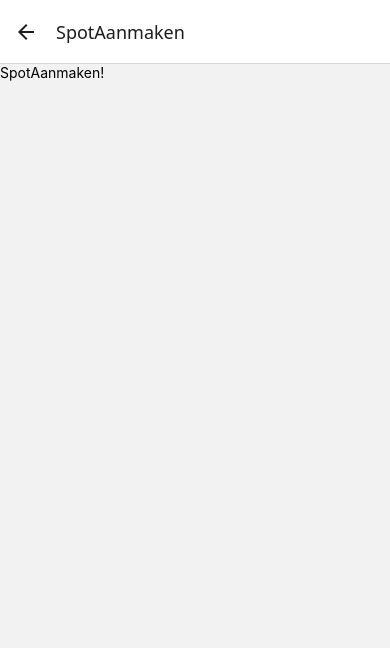
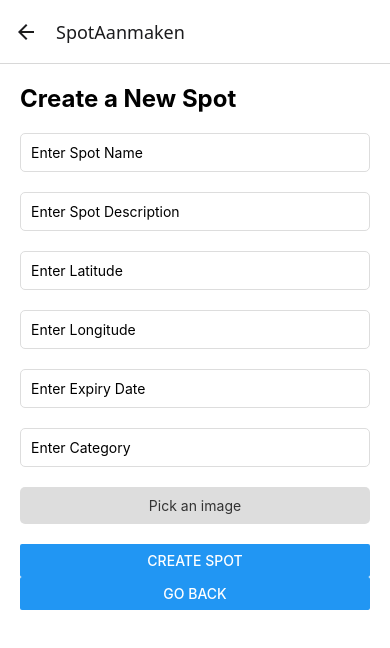
Before and after one commit to Adnanebds/stadsjutters-reactnative, a React Native app: screen /SpotAanmaken in a window 390 px wide. Shown: the top 648 px of the page. Built offline with nearby package versions, Linux system fonts and the light colour scheme.

Commit message:
spotaanmaken en image upload sessions

```diff
--- a/Components/Login.tsx
+++ b/Components/Login.tsx
@@ -1,16 +1,15 @@
-import React, { useState } from 'react';
+import React, { useState, useEffect } from 'react';
 import { View, Text, TextInput, TouchableOpacity, StyleSheet, ScrollView, Alert } from 'react-native';
 import axios from 'axios';
 import { useNavigation } from '@react-navigation/native';
 import { NativeStackNavigationProp } from '@react-navigation/native-stack';
-
+import AsyncStorage from '@react-native-async-storage/async-storage';
 
 type RootStackParamList = {
     LoginPage: undefined;
     RegistrationPage: undefined;
-    Welcome : undefined
+    Welcome: undefined;
 };
-
 
 type LoginScreenNavigationProp = NativeStackNavigationProp<RootStackParamList, 'LoginPage'>;
 
@@ -20,6 +19,28 @@ const LoginPage = () => {
 
     const navigation = useNavigation<LoginScreenNavigationProp>();
 
+    // Check if user is already logged in
+    useEffect(() => {
+        const checkLoginStatus = async () => {
+            const userSession = await AsyncStorage.getItem('userSession');
+            if (userSession) {
+                navigation.navigate('Welcome'); // Navigate to welcome page if logged in
+            }
+        };
+        checkLoginStatus();
+    }, []);
+
+
+    useEffect(() => {
+      const checkLoginStatus = async () => {
+          const userSession = await AsyncStorage.getItem('userSession');
+          if (userSession) {
+              navigation.navigate('Welcome'); // Redirect to welcome page if already logged in
+          }
+      };
+      checkLoginStatus();
+  }, []);
+
     const onLoginButtonClicked = async () => {
         if (!email.trim() || !password) {
             Alert.alert('Error', 'Please enter both email and password');
@@ -27,7 +48,7 @@ const LoginPage = () => {
         }
 
         try {
-      const response = await axios.post('https://8ca0-86-93-44-129.ngrok-free.app/api/login', {
+            const response = await axios.post('https://1a24-86-93-44-129.ngrok-free.app/api/login', {
                 Email: email,
                 Password: password
             });
@@ -36,7 +57,8 @@ const LoginPage = () => {
 
             if (response.status === 200) {
                 Alert.alert('Success', 'Login successful!');
-        onWelcomeTapped()
+                await AsyncStorage.setItem('userSession', JSON.stringify(response.data)); // Store session data
+                navigation.navigate('Welcome'); // Navigate to welcome page
             } else {
                 Alert.alert('Error', 'Invalid email or password');
             }
@@ -54,10 +76,6 @@ const LoginPage = () => {
         navigation.navigate('RegistrationPage');
     };
 
-
-  const onWelcomeTapped = () => {
-    navigation.navigate('Welcome');
-  };
     return (
         <ScrollView contentContainerStyle={styles.container}>
             <View style={styles.content}>
@@ -93,28 +111,10 @@ const LoginPage = () => {
                         <Text style={styles.blueText}>Registreer nu</Text>
                     </TouchableOpacity>
                 </View>
-
-        <View style={styles.registerContainer}>
-          <TouchableOpacity onPress={onWelcomeTapped}>
-            <Text style={styles.blueText}>Welkom Pagina</Text>
-          </TouchableOpacity>
-        </View>
-
-        <View style={styles.dividerContainer}>
-          <View style={styles.divider} />
-          <Text style={styles.dividerText}> Or continue with </Text>
-          <View style={styles.divider} />
-        </View>
-
-        <TouchableOpacity style={styles.googleButton} onPress={() => {}}>
-          <Text style={styles.googleButtonText}>G</Text>
-        </TouchableOpacity>
             </View>
         </ScrollView>
     );
 };
-
-
 
   const styles = StyleSheet.create({
     container: {
--- a/Components/Register.tsx
+++ b/Components/Register.tsx
@@ -16,7 +16,7 @@ const RegistrationPage: React.FC = () => {
     }
 
     try {
-      const response = await axios.post('http://localhost:4000/api/users', {
+      const response = await axios.post('https://1a24-86-93-44-129.ngrok-free.app/api/users', {
         Name: name,
         Email: email,
         Password: password,
--- a/Components/SpotAanmaken.tsx
+++ b/Components/SpotAanmaken.tsx
@@ -1,9 +1,224 @@
-import { Text } from "react-native"
+import React, { useState } from 'react';
+import { View, Text, TextInput, Button, StyleSheet, Image, TouchableOpacity, Alert } from 'react-native';
+import * as ImagePicker from 'expo-image-picker';
+import AsyncStorage from '@react-native-async-storage/async-storage';
 
-const SpotAanmaken = () => {
-    return(
-        <Text>SpotAanmaken!</Text>
-    )
-}
+const SpotAanmaken = ({ navigation }: any) => {
+  const [spotName, setSpotName] = useState('');
+  const [spotImage, setSpotImage] = useState<string | null>(null);
+  const [spotDescription, setSpotDescription] = useState('');
+  const [latitude, setLatitude] = useState('');
+  const [longitude, setLongitude] = useState('');
+  const [status, setStatus] = useState('available');
+  const [expiryDate, setExpiryDate] = useState('');
+  const [category, setCategory] = useState('');
 
-export default SpotAanmaken
+  const getUserSession = async () => {
+    try {
+      const sessionData = await AsyncStorage.getItem('userSession');
+      return sessionData ? JSON.parse(sessionData) : null;
+    } catch (error) {
+      console.error('Error getting user session:', error);
+      return null;
+    }
+  };
+
+
+  const openGallery = async (): Promise<void> => {
+    const permissionResult = await ImagePicker.requestMediaLibraryPermissionsAsync();
+
+    if (permissionResult.granted === false) {
+      Alert.alert("Permission Required", "You need to allow access to your photos to use this feature.");
+      return;
+    }
+
+    const result = await ImagePicker.launchImageLibraryAsync({
+      mediaTypes: ImagePicker.MediaTypeOptions.Images,
+      allowsEditing: true,
+      aspect: [4, 3],
+      quality: 0.5,
+    });
+
+    if (!result.canceled) {
+      setSpotImage(result.assets[0].uri);
+      console.log('Selected image URI:', result.assets[0].uri);
+    }
+  };
+
+  const handleCreateSpot = async () => {
+    const userSession = await getUserSession();
+    if (!userSession || !userSession.userId) {
+      Alert.alert('Error', 'User not logged in');
+      return;
+    }
+    // Validation
+    if (!spotName.trim()) {
+      Alert.alert('Error', 'Spot name is required');
+      return;
+    }
+
+
+    const formData = new FormData();
+
+    // Append all fields
+    formData.append('title', spotName.trim());
+    formData.append('description', spotDescription);
+    formData.append('latitude', latitude);
+    formData.append('longitude', longitude);
+    formData.append('status', status);
+    formData.append('expiryDate', expiryDate);
+    formData.append('category', category);
+    formData.append('userId', userSession.userId.toString());
+
+    if (spotImage) {
+        const uriParts = spotImage.split('.');
+        const fileType = uriParts[uriParts.length - 1];
+
+        formData.append('photo', {
+          uri: spotImage,
+          name: `photo.${fileType}`,
+          type: `image/${fileType}`
+        } as any);
+      }
+
+    console.log('Form Data:', formData);
+
+    try {
+      const response = await fetch('https://1a24-86-93-44-129.ngrok-free.app/api/spot', {
+        method: 'POST',
+        headers: {
+          'Content-Type': 'multipart/form-data',
+        },
+        body: formData,
+      });
+
+      console.log('Response Status:', response.status);
+      const responseText = await response.text();
+      console.log('Response Text:', responseText);
+
+      if (response.ok) {
+        const data = JSON.parse(responseText);
+        console.log('Spot Created:', data);
+        Alert.alert('Success', 'Spot created successfully');
+        navigation.goBack();
+      } else {
+        console.error('Error creating spot:', responseText);
+        Alert.alert('Error', 'Failed to create spot. Please try again.');
+      }
+    } catch (error) {
+      console.error("Error posting data: ", error);
+      Alert.alert('Error', 'An unexpected error occurred. Please try again.');
+    }
+  };
+
+
+
+
+  return (
+    <View style={styles.container}>
+      <Text style={styles.header}>Create a New Spot</Text>
+
+      {/* Spot Name */}
+      <TextInput
+        style={styles.input}
+        placeholder="Enter Spot Name"
+        value={spotName}
+        onChangeText={setSpotName}
+      />
+
+      {/* Spot Description */}
+      <TextInput
+        style={styles.input}
+        placeholder="Enter Spot Description"
+        value={spotDescription}
+        onChangeText={setSpotDescription}
+      />
+
+      {/* Latitude */}
+      <TextInput
+        style={styles.input}
+        placeholder="Enter Latitude"
+        value={latitude}
+        onChangeText={setLatitude}
+      />
+
+      {/* Longitude */}
+      <TextInput
+        style={styles.input}
+        placeholder="Enter Longitude"
+        value={longitude}
+        onChangeText={setLongitude}
+      />
+
+      {/* Expiry Date */}
+      <TextInput
+        style={styles.input}
+        placeholder="Enter Expiry Date"
+        value={expiryDate}
+        onChangeText={setExpiryDate}
+      />
+
+      {/* Category */}
+      <TextInput
+        style={styles.input}
+        placeholder="Enter Category"
+        value={category}
+        onChangeText={setCategory}
+      />
+
+      {/* Spot Image Picker */}
+      <TouchableOpacity onPress={openGallery}>
+        <View style={styles.imagePicker}>
+          <Text style={styles.imagePickerText}>Pick an image</Text>
+        </View>
+      </TouchableOpacity>
+
+      {/* Show selected image if exists */}
+      {spotImage && <Image source={{ uri: spotImage }} style={styles.image} />}
+
+      {/* Submit Button */}
+      <Button title="Create Spot" onPress={handleCreateSpot} />
+
+      {/* Back Navigation */}
+      <Button title="Go Back" onPress={() => navigation.goBack()} />
+    </View>
+  );
+};
+
+const styles = StyleSheet.create({
+  container: {
+    flex: 1,
+    padding: 20,
+    backgroundColor: '#fff',
+  },
+  header: {
+    fontSize: 24,
+    fontWeight: 'bold',
+    marginBottom: 20,
+  },
+  input: {
+    borderWidth: 1,
+    borderColor: '#ddd',
+    padding: 10,
+    marginBottom: 20,
+    borderRadius: 5,
+  },
+  imagePicker: {
+    backgroundColor: '#ddd',
+    padding: 10,
+    borderRadius: 5,
+    marginBottom: 20,
+  },
+  imagePickerText: {
+    textAlign: 'center',
+    color: '#333',
+  },
+  image: {
+    width: 100,
+    height: 100,
+    marginTop: 10,
+    alignSelf: 'center',
+  },
+});
+
+export default SpotAanmaken;
```
Also changed, not shown: package.json (+6 -1 lines), 1 other file (tests, documents, lock files or other folders). Lines whose indentation alone changed are shown as unchanged.
